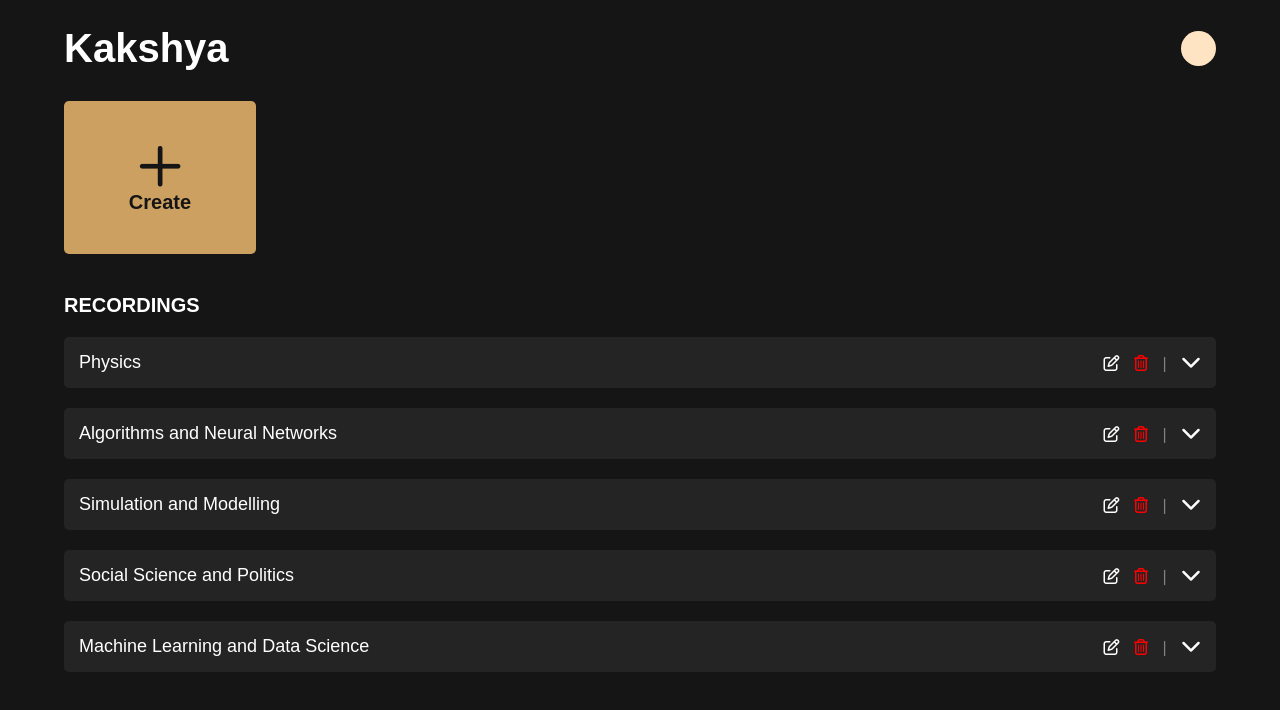
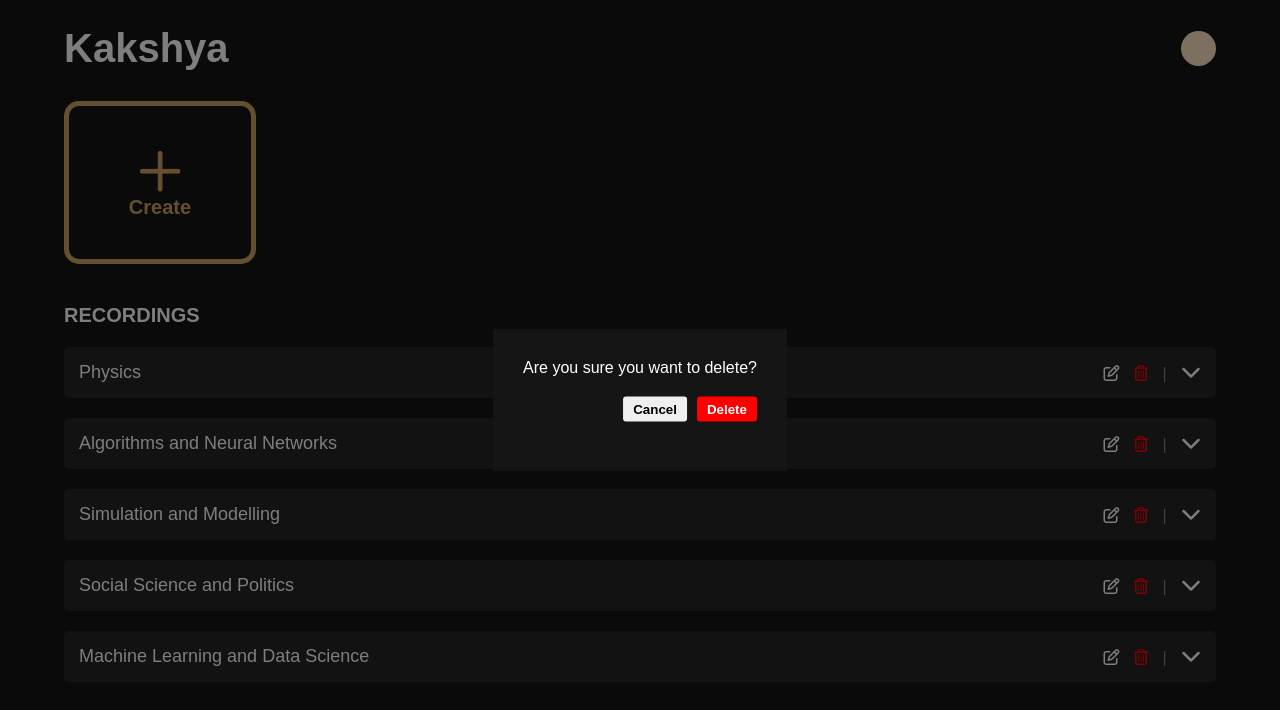
Before and after one commit to DhirazX/kakshya, a plain HTML site: page dashboard.html in a window 1280 px wide. Both pictures are taken after a click on the icon 1140 px from the left and 362 px from the top of the page. Drawn offline with Linux system fonts and the light colour scheme.

Commit message:
delete modal added

```diff
--- a/dashboard.css
+++ b/dashboard.css
@@ -55,48 +55,51 @@ body {
 .create-btn {
   margin-top: 30px;
   width: 15vw;
-  background-color: var(--theme-color);
-  color: var(--main-bg);
+  color: var(--theme-color);
+  border: 5px solid var(--theme-color);
   padding: 40px 50px;
-  border-radius: 5px;
+  border-radius: 15px;
   display: flex;
   align-items: center;
   flex-direction: column;
   justify-content: center;
-  transition: 0.3s all;
+  transition: 0.2s all;
   cursor: pointer;
 }
 .create-btn:hover {
   transform: scale(0.95);
-  background-color: var(--theme-color-hover);
+  background-color: var(--theme-color);
+  color: var(--main-bg);
 }
-.create-icon,
 .create-text {
   font-weight: 600;
   font-size: 20px;
 }
 .create-icon {
+  font-weight: 600;
   font-size: 50px;
 }
 
 /* modal */
-.createmodal {
+.create-modal {
   top: 50%;
   left: 50%;
   transform: translate(-50%, -50%);
-  height: 80vh;
-  width: 60vw;
+  /* height: 80vh; */
+  /* width: 60vw; */
   background-color: var(--main-bg);
   color: var(--main-text-color);
   border: none;
+  border-radius: 3px;
   outline: none;
-  padding: 2%;
+  padding: 8% 12%;
   transition: 0.3s all;
 }
-.createmodal::backdrop {
+.create-modal::backdrop,
+.delete-modal::backdrop {
   background-color: rgba(0, 0, 0, 0.505);
 }
-.createmodal[open] {
+.create-modal[open] {
   animation: fadein 0.2s ease-out forwards;
 }
 @keyframes fadein {
@@ -127,7 +130,7 @@ body {
   outline: none;
   border-radius: 50%;
   box-shadow: 0 0 0 30px #ff0000;
-  margin-top: 50px;
+  margin-top: 70px;
   cursor: pointer;
   transition: 0.3s all;
 }
@@ -190,6 +193,45 @@ body {
   transition: 0.3s all;
   cursor: pointer;
 }
+.delete-modal {
+  top: 50%;
+  left: 50%;
+  transform: translate(-50%, -50%);
+  background-color: var(--main-bg);
+  color: var(--main-text-color);
+  outline: none;
+  border: none;
+  padding: 30px;
+  border-radius: 3px;
+}
+.delete-modal[open] {
+  animation: fadein 0.2s ease-out forwards;
+}
+.delete-btns-wrapper {
+  display: flex;
+  align-items: center;
+  justify-content: end;
+  padding: 20px 0;
+}
+.cancel-delete,
+.delete-final {
+  padding: 5px 10px;
+  border-radius: 3px;
+  border: none;
+  outline: none;
+  font-weight: 600;
+  transition: 0.2s all;
+  cursor: pointer;
+}
+.cancel-delete:hover,
+.delete-final:hover {
+  transform: scale(0.96);
+}
+.delete-final {
+  margin-left: 10px;
+  background-color: red;
+  color: var(--main-text-color);
+}
 .edit-btn {
   transition: 0.3s all;
   cursor: pointer;
--- a/dashboard.html
+++ b/dashboard.html
@@ -25,7 +25,7 @@
       </div>
 
       <!-- Create Modal -->
-      <dialog class="createmodal">
+      <dialog class="create-modal">
         <div class="recorder-wrap">
           <div class="recorder-title">Record Audio</div>
           <button class="record-btn" type="button">Start</button>
@@ -34,10 +34,12 @@
       </dialog>
 
       <!-- Delete Modal -->
-      <dialog class="deletemodal">
+      <dialog class="delete-modal">
         <div class="delete-text">Are you sure you want to delete?</div>
-        <button type="btn" class="cancel-delete">Cancel</button>
-        <button type="btn" class="delete-final">Delete</button>
+        <div class="delete-btns-wrapper">
+          <button type="btn" class="cancel-delete">Cancel</button>
+          <button type="btn" class="delete-final">Delete</button>
+        </div>
       </dialog>
 
       <div class="section-title">Recordings</div>
--- a/dashboard.js
+++ b/dashboard.js
@@ -13,7 +13,7 @@ records.forEach((record, index) => {
 //for Create modal
 const openModal = document.querySelector(".create-btn");
 const closeModal = document.querySelector(".close-modal");
-const modal = document.querySelector(".createmodal");
+const modal = document.querySelector(".create-modal");
 
 openModal.addEventListener("click", () => {
   modal.showModal();
@@ -24,7 +24,6 @@ closeModal.addEventListener("click", () => {
 
 //Recorder
 const recordBtn = document.querySelector(".record-btn");
-
 recordBtn.addEventListener("click", () => {
   if (recordBtn.innerText == "Start") {
     recordBtn.innerText = "Stop";
@@ -33,7 +32,23 @@ recordBtn.addEventListener("click", () => {
   }
 });
 
-// //Record Info Dropdown
+// Delete Modal
+const deletebtns = document.querySelectorAll(".delete-btn");
+const cancelDeletebtns = document.querySelectorAll(".cancel-delete");
+const deletemodal = document.querySelector(".delete-modal");
+
+deletebtns.forEach((btn) => {
+  btn.addEventListener("click", () => {
+    deletemodal.showModal();
+  });
+});
+cancelDeletebtns.forEach((cancelbtn) => {
+  cancelbtn.addEventListener("click", () => {
+    deletemodal.close();
+  });
+});
+
+// Record Info Dropdown
 const recordInfo = document.querySelectorAll(".record-info");
 const dropdownBtn = document.querySelectorAll(".dropdown-btn");
 const recordTitle = document.querySelectorAll(".record-title");
```
